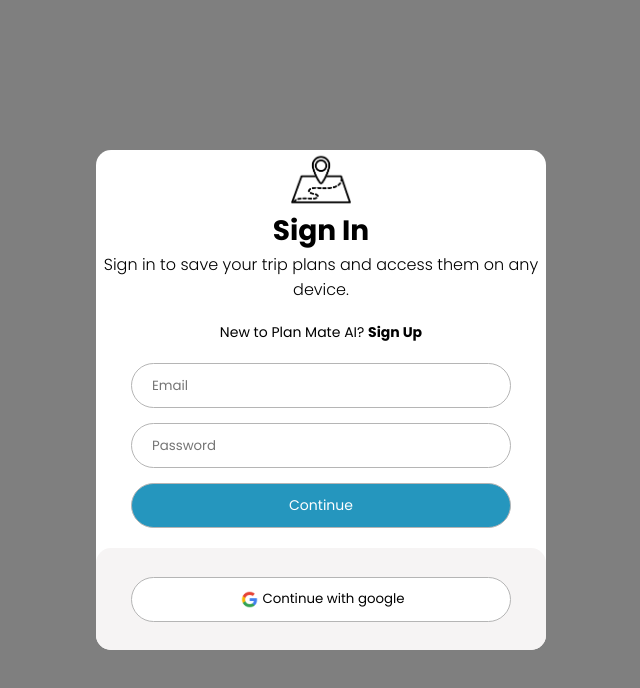
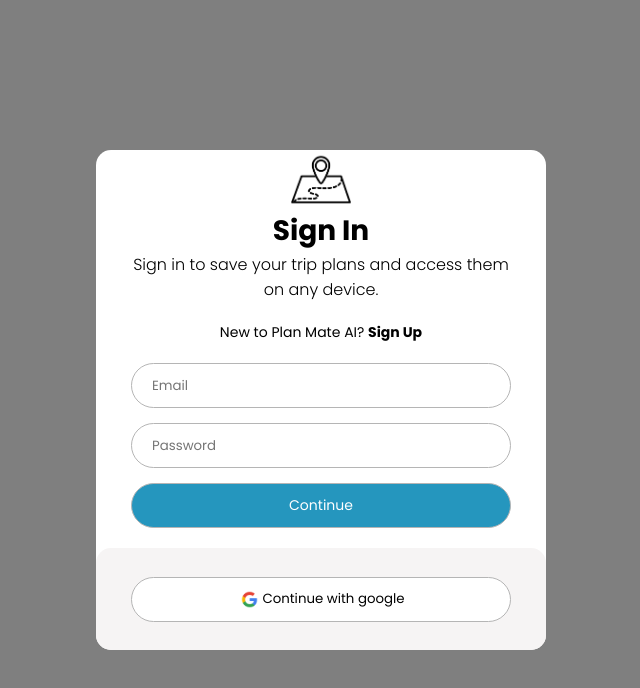
Before and after one commit to fakih-hussein/client, a React (Create React App) app: page / in a window 1280 px wide. Shown: the top 688 px of the page, without its empty margins (319-959 px from the left). Built offline with nearby package versions, Linux system fonts and the light colour scheme.

Commit message:
updated the sign in design sheet

```diff
--- a/src/pages/SignIn/SignIn.css
+++ b/src/pages/SignIn/SignIn.css
@@ -51,6 +51,8 @@
     font-family: "Poppins-light";
     font-size: 16px;
     text-align: center;
+    padding-left:25px;
+    padding-right:25px;
 
 }
 
```
